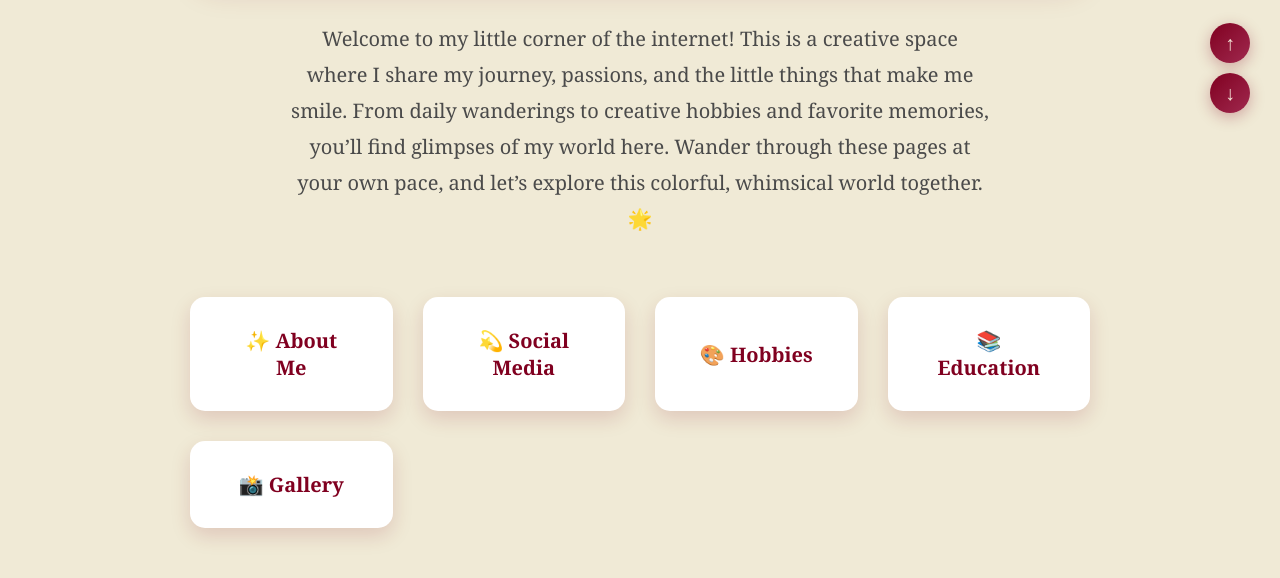
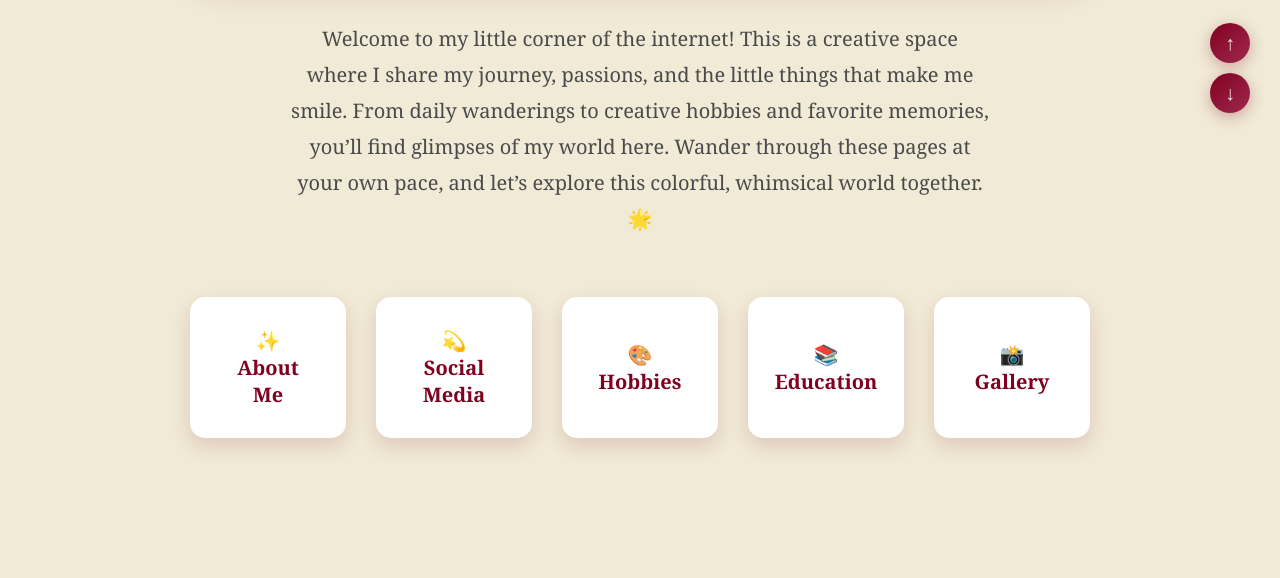
Before and after one commit to sucihumaira/sucihumaira.github.io, a plain HTML site: page index.html in a window 1280 px wide. Shown: the part 657-1235 px from the top of the page. After the commit the page ends 1195 px from the top, so only its background shows below. Drawn offline with Linux system fonts and the light colour scheme.

Commit message:
Update style.css

```diff
--- a/style.css
+++ b/style.css
@@ -324,7 +324,7 @@ nav {
 /* Simple Rectangle Buttons - ONLY ON HOME PAGE */
 .home-buttons {
     display: grid;
-    grid-template-columns: repeat(auto-fit, minmax(200px, 1fr));
+    grid-template-columns: repeat(auto-fit, minmax(100px, 1fr));
     gap: 30px;
     margin-top: 60px;
     max-width: 900px;
```
